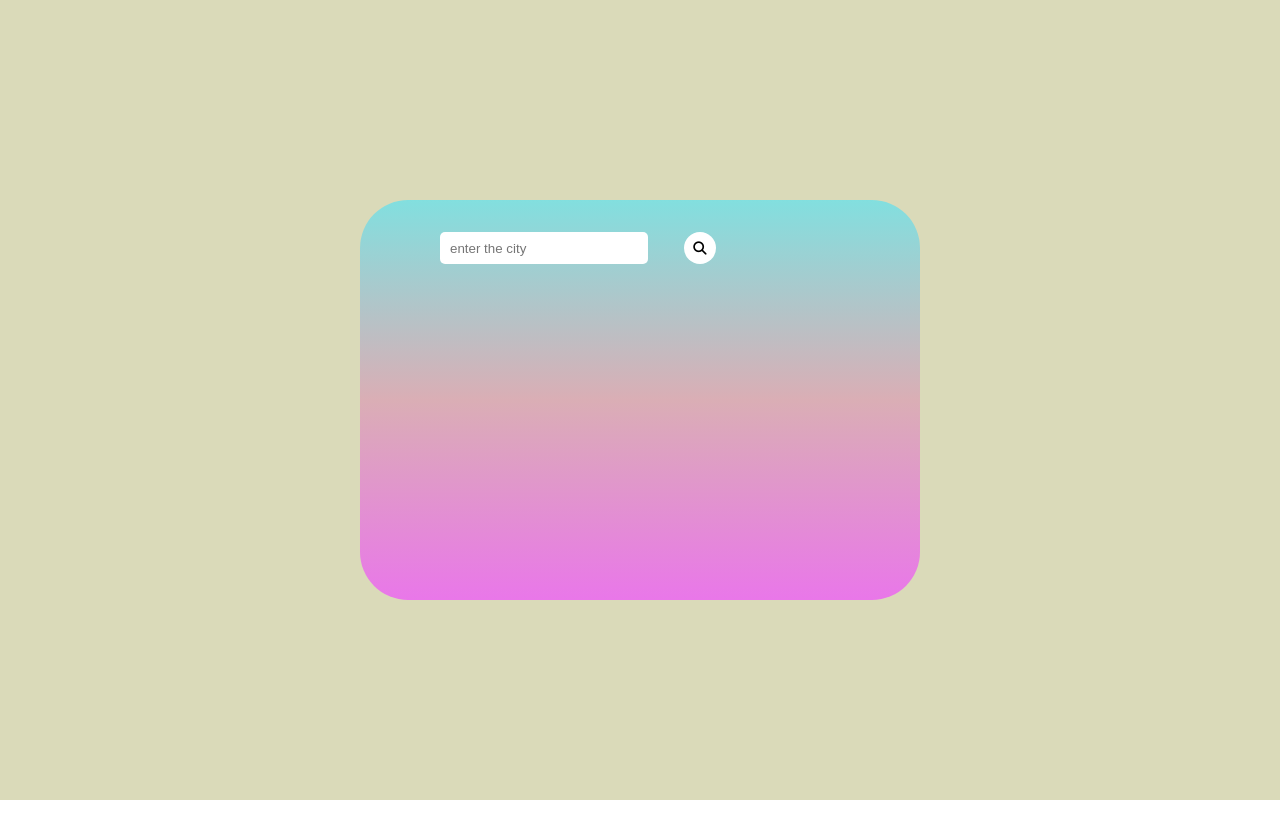
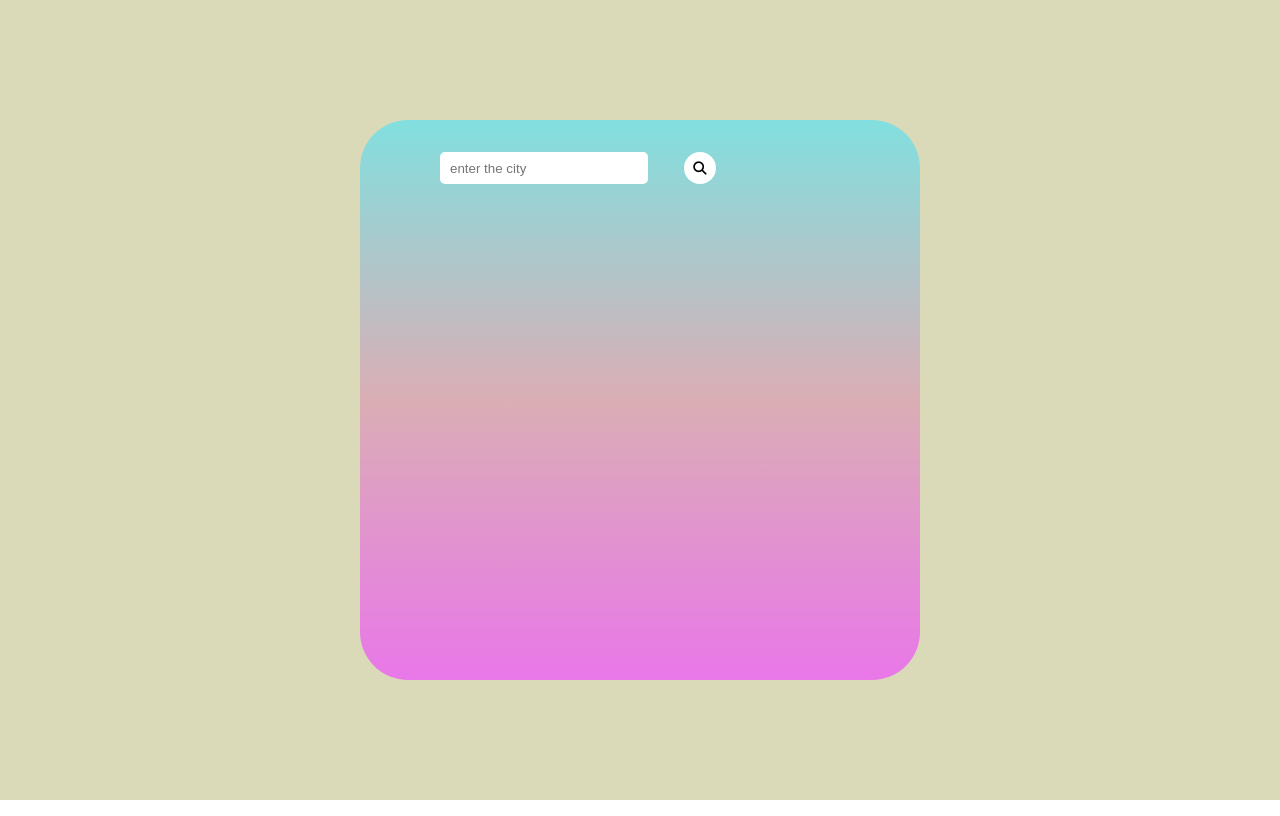
Before and after one commit to hymnofgod/weatherapp, a plain HTML site: page index.html in a window 1280 px wide. Drawn offline with Linux system fonts and the light colour scheme.

Commit message:
made some changes

```diff
--- a/style.css
+++ b/style.css
@@ -16,7 +16,7 @@
 
 .box{
     background-image:linear-gradient( 180deg, rgb(130, 223, 223),rgb(218, 174, 181),rgb(233, 119, 233));
-    height: 25rem;
+    height: 35rem;
     width: 35rem;
     border-radius: 3rem;
 }
@@ -70,7 +70,7 @@ button{
 .piccontainer{
     display: flex;
     justify-content: center;
-    margin-top: 5rem;
+    margin-top: 2rem;
 }
 
 .picture{
```
